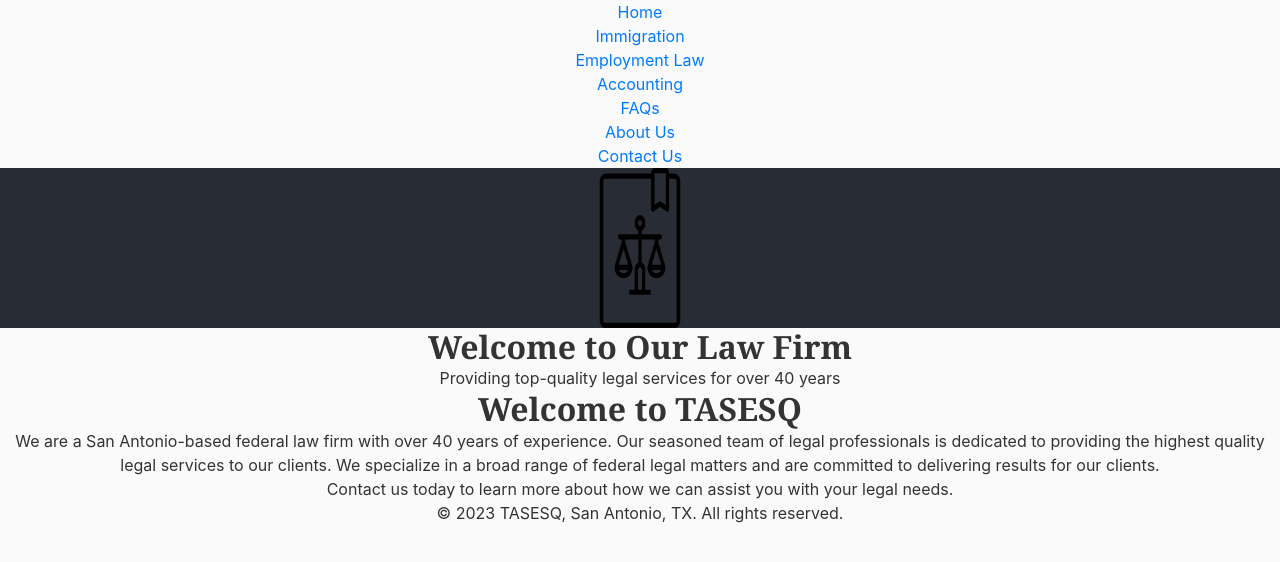
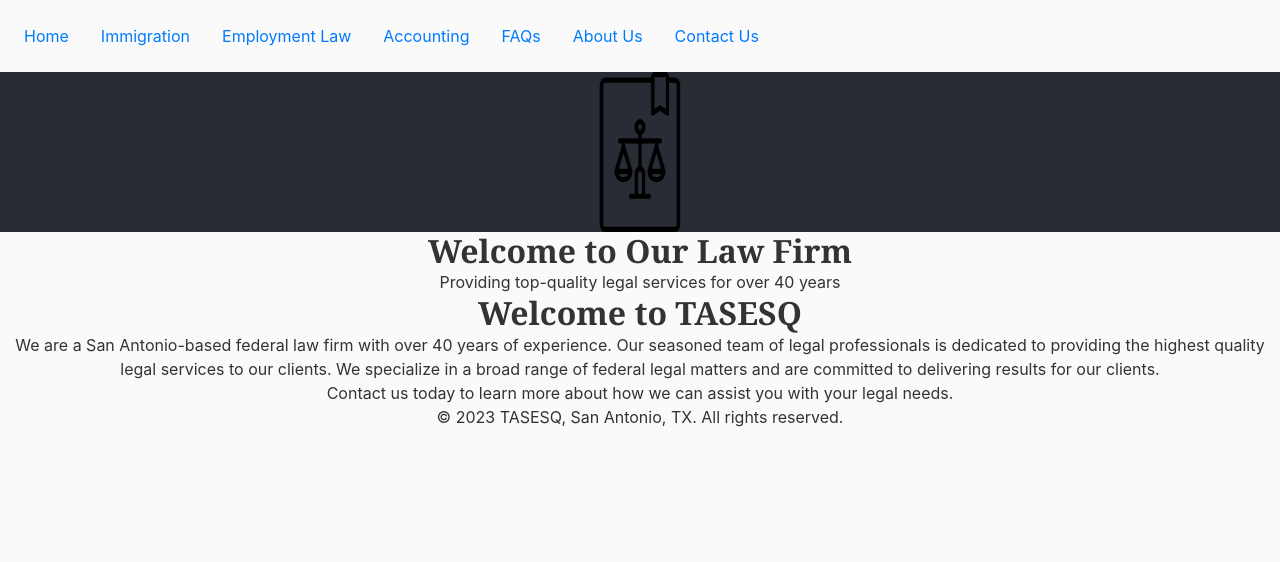
Before and after one commit to elpopes/tasesq, a React (Create React App) app: page / in a window 1280 px wide. Shown: the top 562 px of the page. Built offline with nearby package versions, Linux system fonts and the light colour scheme.

Commit message:
style navbar

```diff
--- a/src/components/Navbar.tsx
+++ b/src/components/Navbar.tsx
@@ -1,9 +1,28 @@
-import React from "react";
+import React, { useState, useEffect } from "react";
 
-function Navbar() {
+const Navbar: React.FC = () => {
+    const [isOpen, setIsOpen] = useState(false);
+    const [isMobile, setIsMobile] = useState(window.innerWidth < 768);
+
+
+    const handleResize = () => {
+        setIsMobile(window.innerWidth < 768);
+    };
+
+
+    useEffect(() => {
+        window.addEventListener("resize", handleResize);
+        return () => window.removeEventListener("resize", handleResize);
+    }, []);
+
+    const toggleMenu = () => {
+      setIsOpen(!isOpen);
+    };
+
     return (
       <nav>
-      <ul>
+        <div onClick={toggleMenu}>{isOpen ? 'X' : '☰'}</div>
+        <ul className={isOpen && isMobile ? 'open' : ''}>
           <li>
             <a href="/">Home</a>
           </li>
--- /dev/null
+++ b/src/styles/components/_navbar.scss
@@ -0,0 +1,47 @@
+nav {
+    display: flex;
+    justify-content: space-between;
+    padding: 1em;
+
+    div {
+      font-size: 2em;
+      cursor: pointer;
+      display: none;
+    }
+
+    ul {
+      list-style: none;
+      display: flex;
+      gap: 1em;
+
+      li {
+        padding: 0.5em;
+      }
+    }
+
+
+    @media (max-width: 768px) {
+      div {
+        display: block;
+      }
+
+      ul {
+        display: none;
+        flex-direction: column;
+        position: absolute;
+        background-color: #fff;
+        width: 100%;
+        box-shadow: 0px 8px 16px 0px rgba(0,0,0,0.2);
+
+        &.open {
+          display: flex;
+        }
+      }
+    }
+
+    @media (min-width: 769px) {
+        div {
+            display: none;
+        }
+    }
+}
--- a/src/styles/main.scss
+++ b/src/styles/main.scss
@@ -1,2 +1,3 @@
 @import 'base/reset';
 @import 'base/typography';
+@import 'components/navbar';
```
Lines whose indentation alone changed are shown as unchanged.
